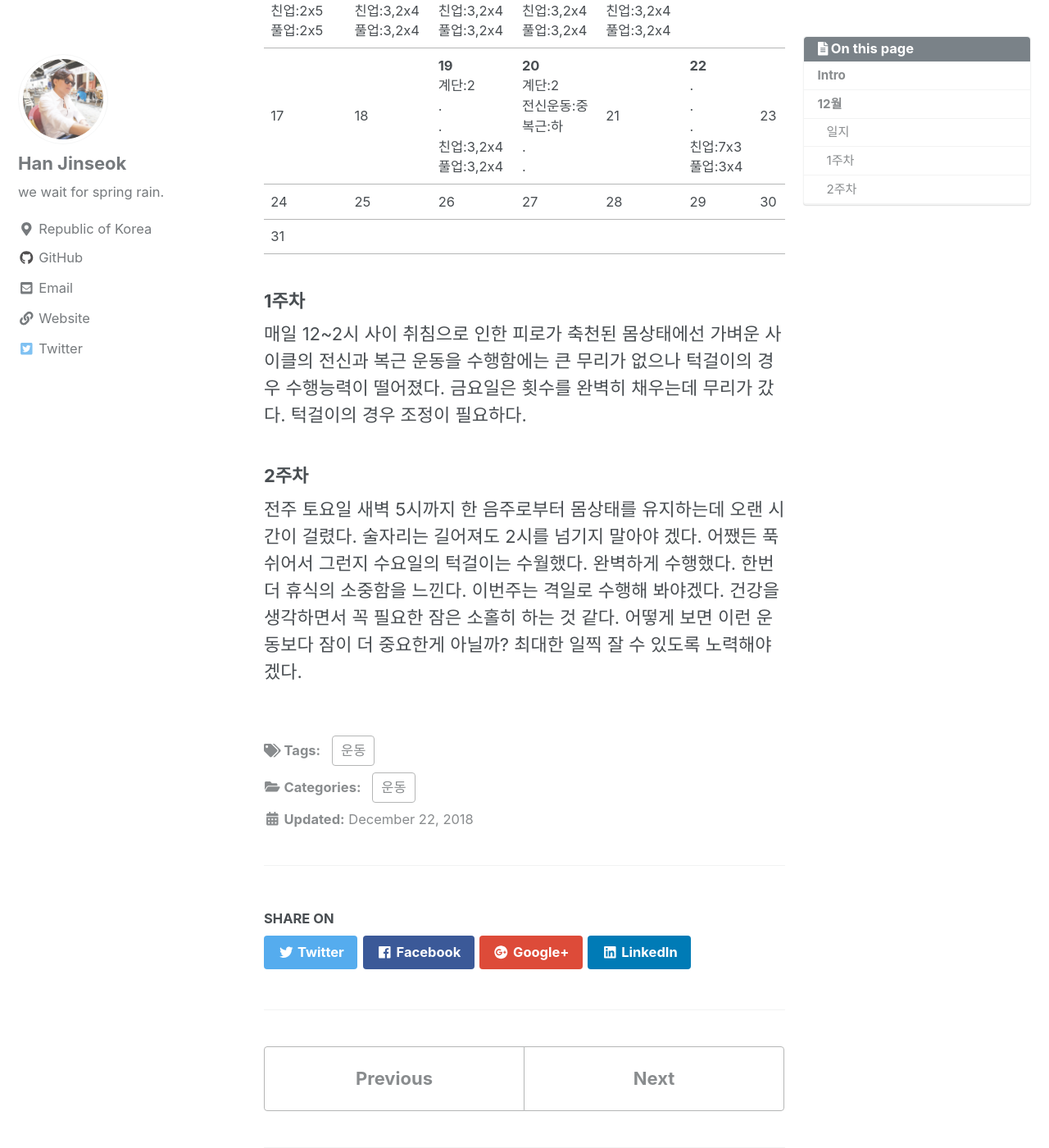
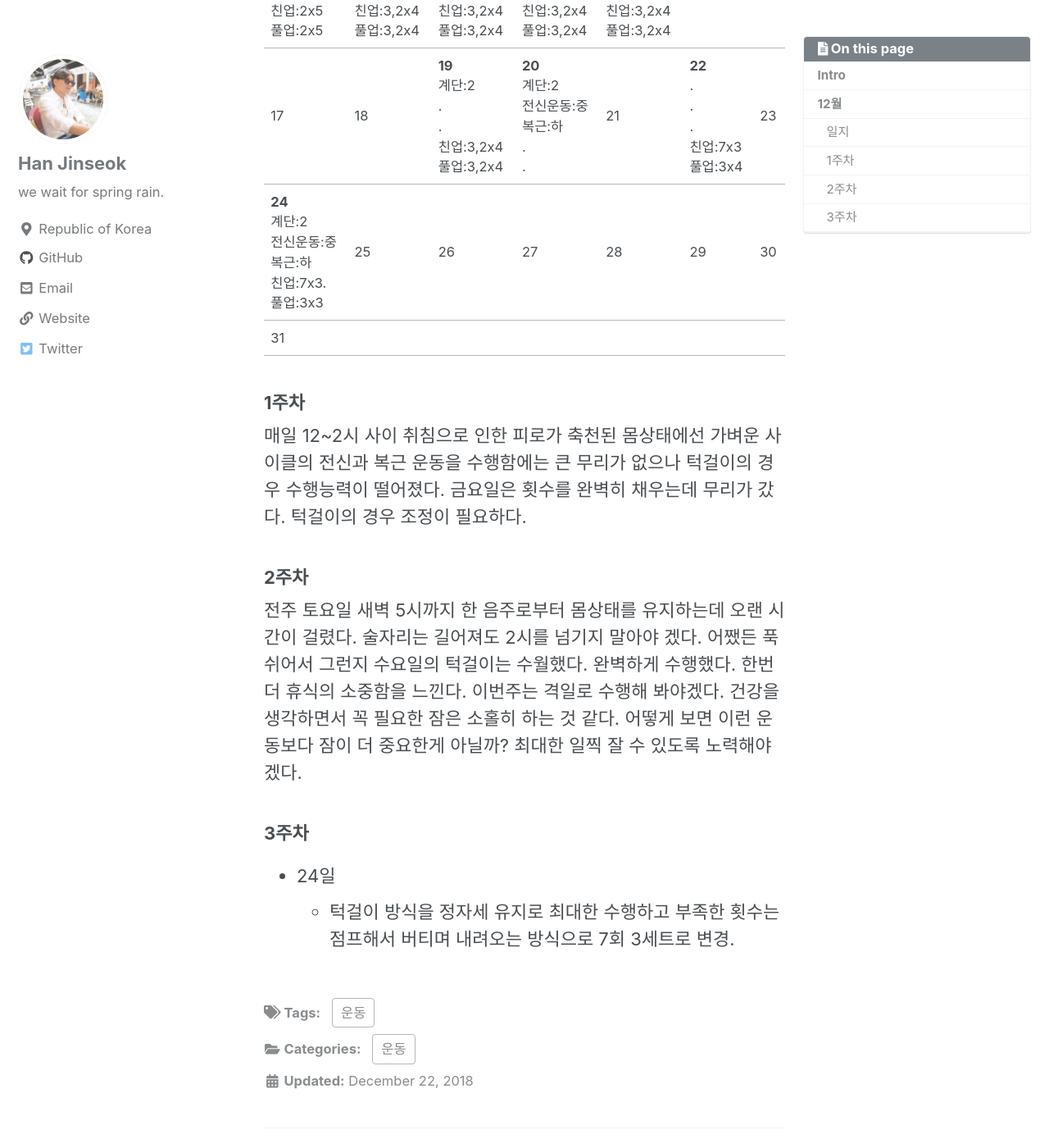
Before and after one commit to moregorenine/moregorenine.github.io, a Jekyll site: the page built from _posts/exercise/2018-12-10-exercise.md, in a window 1280 px wide and 1400 px high, scrolled down 1673 px. Shown: the whole window at 82% size. Built offline with Jekyll 4.4.1, drawn with Linux system fonts in a browser that asks for light colours; nearby versions of some CDN libraries; comment, search, counter and statistics services are not loaded; a style sheet for code colours, icons or effects is not loaded; some of the changed text lies outside the part shown.

Commit message:
Update 2018-12-10-exercise.md

```diff
--- a/_posts/exercise/2018-12-10-exercise.md
+++ b/_posts/exercise/2018-12-10-exercise.md
@@ -1,5 +1,6 @@
 ---
-title: "2018년 운동일지"
+title: "2018.12 운동일지"
+excerpt: "2018년 12월 운동일지"
 categories:
   - 운동
 tags:
@@ -36,7 +37,7 @@ toc_sticky: true
 |:---|:---|:---|:---|:---|:---|:---|
 | **10**<br>계단:1<br>전신운동:중<br>.<br>친업:2x5<br>풀업:2x5 | **11**<br>계단:2<br>전신운동:중<br>.<br>친업:3,2x4<br>풀업:3,2x4 | **12**<br>계단:2<br>전신운동:중<br>복근:하<br>친업:3,2x4<br>풀업:3,2x4 | **13**<br>계단:1<br>전신운동:중<br>어깨:하<br>친업:3,2x4<br>풀업:3,2x4 | **14**<br>계단:2<br>전신운동:중<br>복근:하<br>친업:3,2x4<br>풀업:3,2x4 | 15 | 16 |
 | 17 | 18 | **19**<br>계단:2<br>.<br>.<br>친업:3,2x4<br>풀업:3,2x4 | **20**<br>계단:2<br>전신운동:중<br>복근:하<br>.<br>. | 21 | **22**<br>.<br>.<br>.<br>친업:7x3<br>풀업:3x4 | 23 |
-| 24 | 25 | 26 | 27 | 28 | 29 | 30 |
+| **24**<br>계단:2<br>전신운동:중<br>복근:하<br>친업:7x3.<br>풀업:3x3 | 25 | 26 | 27 | 28 | 29 | 30 |
 | 31 |    |    |    |    |    |    |
 
 ### 1주차
@@ -44,3 +45,7 @@ toc_sticky: true
 
 ### 2주차
 전주 토요일 새벽 5시까지 한 음주로부터 몸상태를 유지하는데 오랜 시간이 걸렸다. 술자리는 길어져도 2시를 넘기지 말아야 겠다. 어쨌든 푹 쉬어서 그런지 수요일의 턱걸이는 수월했다. 완벽하게 수행했다. 한번 더 휴식의 소중함을 느낀다. 이번주는 격일로 수행해 봐야겠다. 건강을 생각하면서 꼭 필요한 잠은 소홀히 하는 것 같다. 어떻게 보면 이런 운동보다 잠이 더 중요한게 아닐까? 최대한 일찍 잘 수 있도록 노력해야 겠다.
+
+### 3주차
+* 24일
+  * 턱걸이 방식을 정자세 유지로 최대한 수행하고 부족한 횟수는 점프해서 버티며 내려오는 방식으로 7회 3세트로 변경.
```
